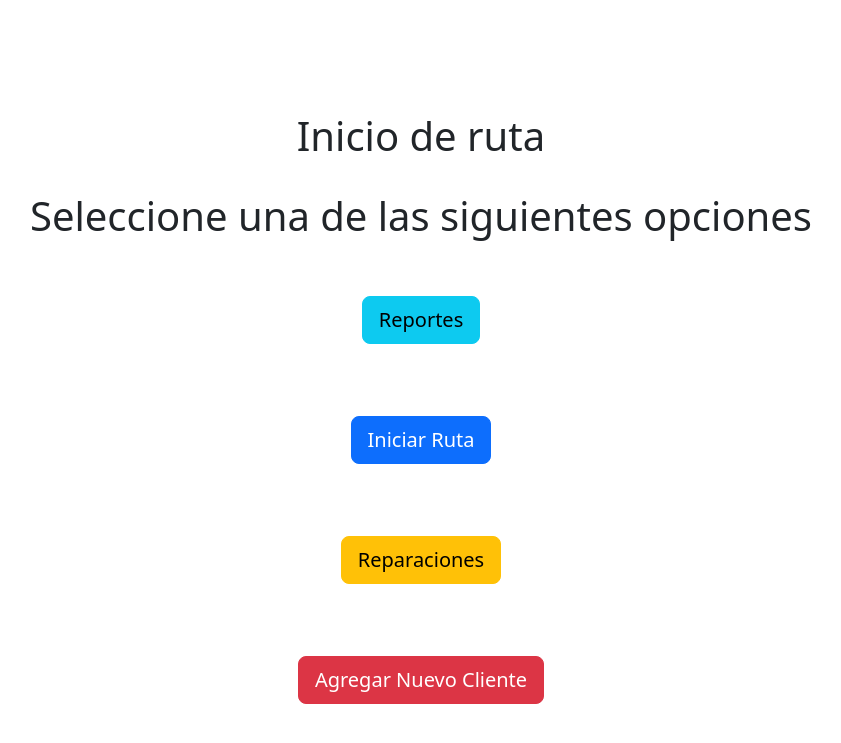
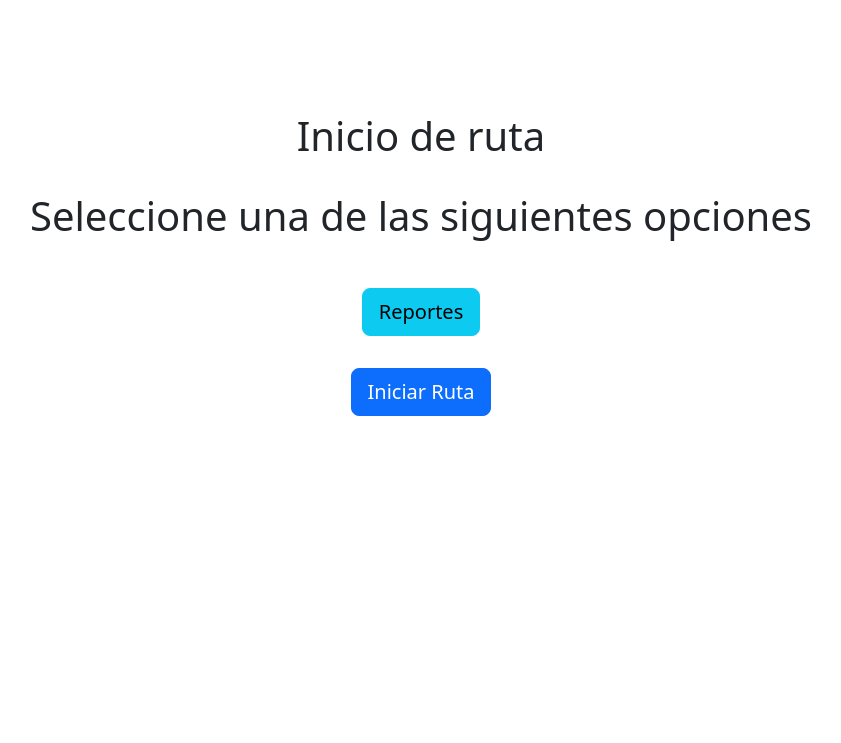
Before and after one commit to luisdavidog/juegossorteospwa, a PHP site: page /trabajadores/Principal in a window 1280 px wide. Shown: the top 743 px of the page, without its empty margins (219-1060 px from the left). Run offline with PHP 8.4, Linux system fonts and the light colour scheme; some libraries are stand-ins or nearby versions.

Commit message:
cambios nuevos

```diff
--- a/RegistrarMunicipio.php
+++ b/RegistrarMunicipio.php
@@ -7,7 +7,7 @@
     <link href="https://cdn.jsdelivr.net/npm/bootstrap@5.2.1/dist/css/bootstrap.min.css" rel="stylesheet" integrity="sha384-iYQeCzEYFbKjA/T2uDLTpkwGzCiq6soy8tYaI1GyVh/UjpbCx/TYkiZhlZB6+fzT" crossorigin="anonymous">
   </head>
   <body>
-    <div class="container text-center m-5">
+    <div class="container text-center mt-5">
         <p class="display-3">
             Registrar Municipio
         </p>
--- a/RegistrarTienda.php
+++ b/RegistrarTienda.php
@@ -7,7 +7,7 @@
     <link href="https://cdn.jsdelivr.net/npm/bootstrap@5.2.1/dist/css/bootstrap.min.css" rel="stylesheet" integrity="sha384-iYQeCzEYFbKjA/T2uDLTpkwGzCiq6soy8tYaI1GyVh/UjpbCx/TYkiZhlZB6+fzT" crossorigin="anonymous">
   </head>
   <body>
-    <div class="container text-center m-5">
+    <div class="container text-center mt-5">
         <p class="display-3">
             Registrar nueva tienda
         </p>
--- a/index.html
+++ b/index.html
@@ -3,11 +3,11 @@
   <head>
     <meta charset="utf-8">
     <meta name="viewport" content="width=device-width, initial-scale=1">
-    <title>Bootstrap demo</title>
+    <title>Juegos Sorteos</title>
     <link href="https://cdn.jsdelivr.net/npm/bootstrap@5.2.1/dist/css/bootstrap.min.css" rel="stylesheet" integrity="sha384-iYQeCzEYFbKjA/T2uDLTpkwGzCiq6soy8tYaI1GyVh/UjpbCx/TYkiZhlZB6+fzT" crossorigin="anonymous">
   </head>
   <body>
-    <div class="container text-center m-5">
+    <div class="container text-center mt-5">
         <p class="display-3">
             Juegos y Sorteos
         </p>
--- a/trabajadores/Principal/index.html
+++ b/trabajadores/Principal/index.html
@@ -11,29 +11,12 @@
 <h1>Seleccione una de las siguientes opciones</h1>
 </div>
 <br>
-<br>
 <div class="col text-center">
-<button type="button" class="btn btn-info btn-lg">Reportes</button>
+<a href="#" type="button" class="btn btn-info btn-lg mt-3 mb-3">Reportes</a>
 </div>
-<br>
-<br>
-<br>
 <div class="col text-center">
-<button type="button" class="btn btn-primary btn-lg">Iniciar Ruta</button>
+<a href="../ComenzarRuta" type="button" class="btn btn-primary btn-lg mt-3 mb-3">Iniciar Ruta</a>
 </div>
-<br>
-<br>
-<br>
-<div class="col text-center">
-<button type="button" class="btn btn-warning btn-lg">Reparaciones</button>
-</div>
-<br>
-<br>
-<br>
-<div class="col text-center">
-<button type="button" class="btn btn-danger btn-lg">Agregar Nuevo Cliente</button>
-</div>
-
   <br>
   <br>
 </form>
```
Also changed, not shown: login.php (+3 -5 lines), trabajadores/ComenzarRuta/index.html (+3 -4 lines), trabajadores/IniciarCorte/index.html (+4 -6 lines).
